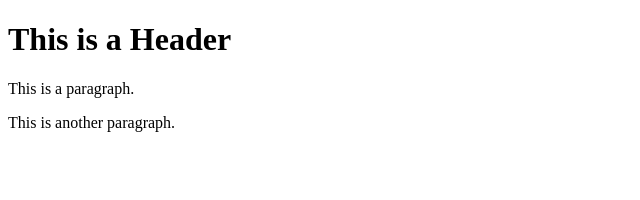
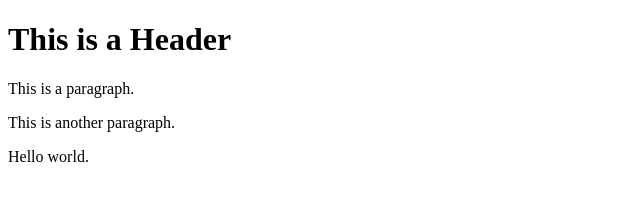
Before and after one commit to BerlsSC/git-test, a website: page index.html in a window 1280 px wide. Shown: the full height of the page, 0-640 px from the left. Drawn offline with Linux system fonts and the light colour scheme.

```diff
--- a/index.html
+++ b/index.html
@@ -4,5 +4,6 @@
         <h1>This is a Header</h1>
         <p>This is a paragraph.</p>
         <p>This is another paragraph.</p>
+        <p>Hello world. </p>
     </body>
 </html>
```
Also changed, not shown: package.json (added, +24 -0 lines), 2 other files.
